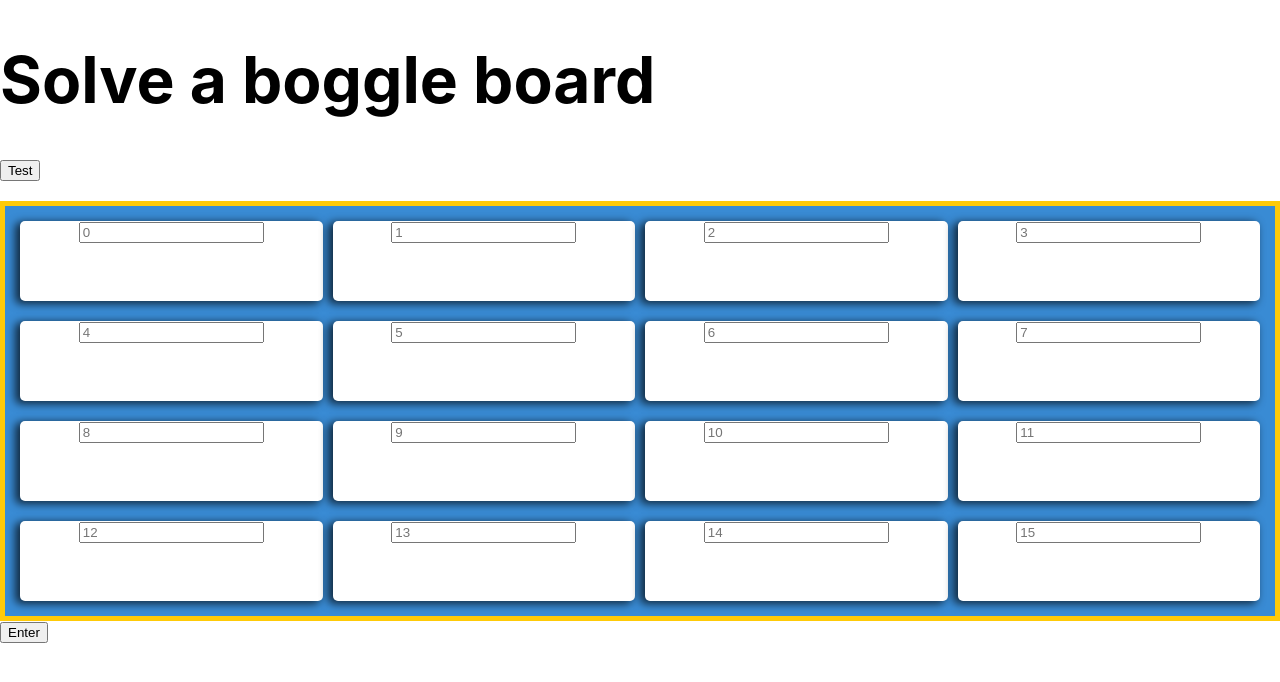
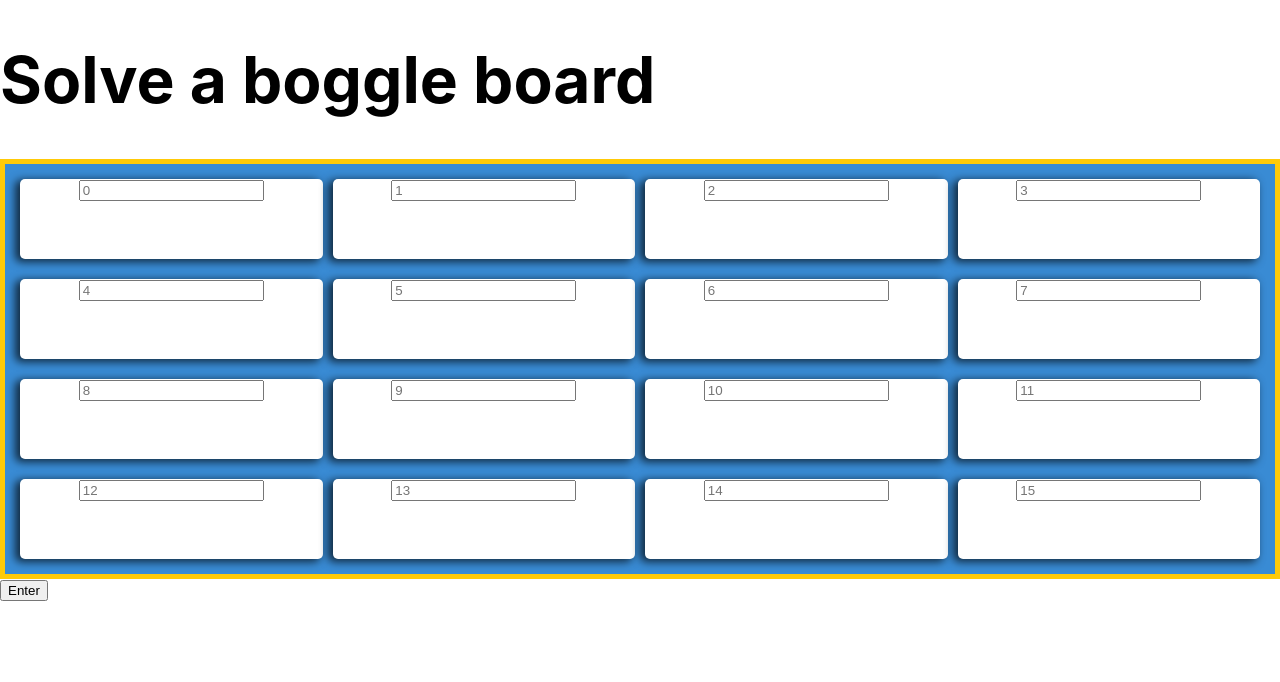
Before and after one commit to Joja81/boggle-solve, a Next.js app in the folder boggle/: page / in a window 1280 px wide. Shown: the top 682 px of the page. Built offline with nearby package versions, Linux system fonts and the light colour scheme.

Commit message:
Removed test button

```diff
--- a/boggle/pages/index.js
+++ b/boggle/pages/index.js
@@ -40,38 +40,6 @@ export default function Home() {
 
   }
 
-  const test = async () => {
-
-    let availableWords = new Set();
-
-    availableWords.add("n")
-    availableWords.add("h")
-    availableWords.add("a")
-    availableWords.add("y")
-    availableWords.add("u")
-    availableWords.add("v")
-    availableWords.add("b")
-    availableWords.add("h")
-    availableWords.add("s")
-    availableWords.add("w")
-    availableWords.add("n")
-    availableWords.add("g")
-    availableWords.add("f")
-    availableWords.add("a")
-    availableWords.add("w")
-    availableWords.add("p")
-
-
-    let avl = await loadAvl(availableWords)
-
-
-    let board = [['n', 'h', 'a', 'y'], ['u', 'v', 'b', 'h'], ['s', 'w', 'n', 'g'], ['f', 'a', 'w', 'p']]
-
-    let solutions = solveAvl(avl, board)
-
-    console.log(solutions);
-  }
-
   return (
     <div>
       <Head>
@@ -82,9 +50,6 @@ export default function Home() {
 
       <main>
         <h1 className={"title centered"}>Solve a boggle board</h1>
-        <button onClick={() => test()}>
-          Test
-        </button>
         <form onSubmit={() => onSubmit()} id="form">
           <Table height={BOARD_SIZE} width={BOARD_SIZE}/>
           <button type="submit">Enter</button>
```
